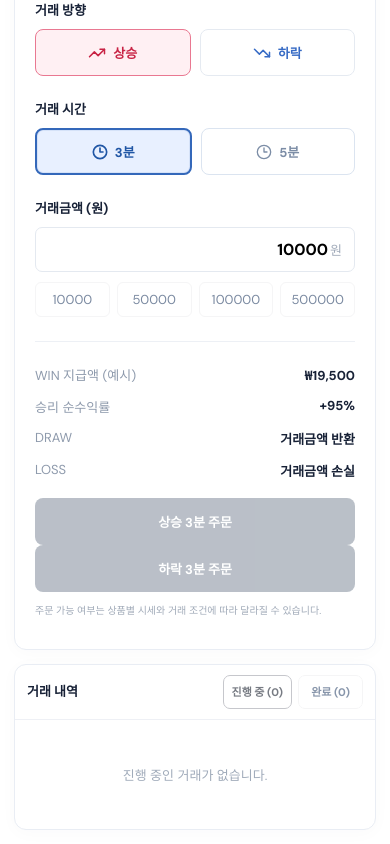
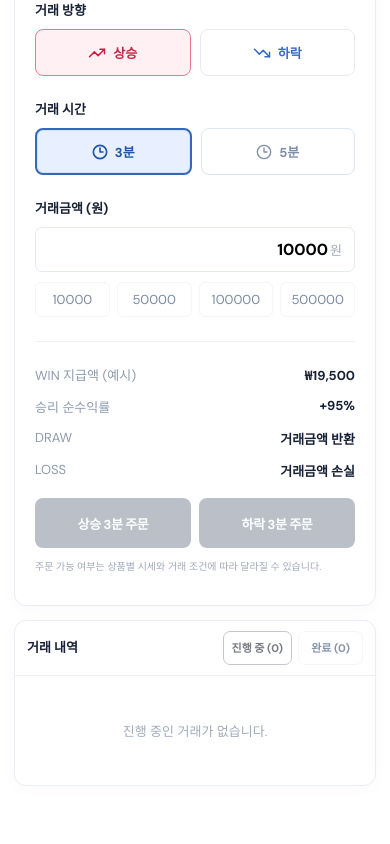
Before and after one commit to BITMATE-del/ai-autocall-crm, a Next.js app: page /cfd in a window 390 px wide. Shown: the part 911-1755 px from the top of the page. After the commit the page ends 1711 px from the top, so only its background shows below. Built offline with nearby package versions, Linux system fonts and the light colour scheme; no server answers.

Commit message:
Keep upward and downward CFD actions side-by-side at narrow mobile widths

```diff
--- a/src/app/cfd/style.css
+++ b/src/app/cfd/style.css
@@ -58,3 +58,10 @@
 .ct .choice button.time.active{background:#e8f0ff;border:2px solid #3468ba;color:#2056a5;font-weight:800;box-shadow:inset 0 0 0 1px rgba(52,104,186,.10)}
 .ct .choice button.time.active svg{color:#2056a5;stroke-width:2.5}
 .ct .choice button.time:focus-visible{outline:3px solid #92b5ed;outline-offset:2px}
+
+/* Always show both trade directions at the actual order action area. */
+.ct .cfdOrderActions{display:grid;grid-template-columns:repeat(2,minmax(0,1fr));gap:10px;width:100%}
+.ct .cfdOrderActions .submit{min-width:0;width:100%;height:48px;font-size:14px;white-space:nowrap}
+.ct .cfdOrderActions .submitUp:not(:disabled){background:#3468ba}
+.ct .cfdOrderActions .submitDown:not(:disabled){background:#c34b63}
+@media(max-width:440px){.ct .cfdOrderActions{gap:8px}.ct .cfdOrderActions .submit{height:50px;padding:0 5px;font-size:13px;letter-spacing:-.35px}}
```
